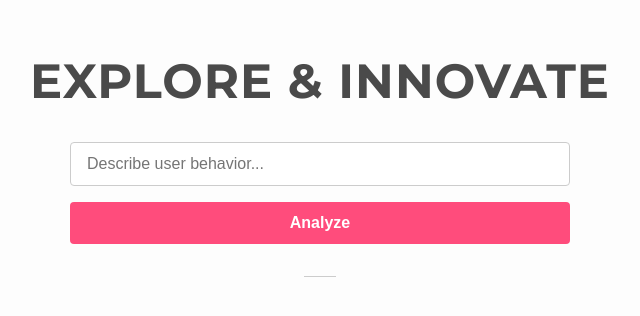
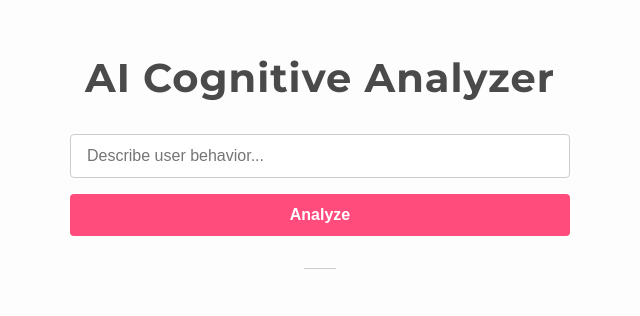
Before and after one commit to azinshahi/ai-cognitive-analyzer, a website: page index.html in a window 1280 px wide. Shown: the part 252-568 px from the top of the page, without its empty margins (320-960 px from the left). Drawn offline with Linux system fonts and the light colour scheme.

Commit message:
Update index.html

```diff
--- a/index.html
+++ b/index.html
@@ -29,7 +29,7 @@
     }
 
     h1 {
-      font-size: 3rem;
+      font-size: 2.5rem;
       font-weight: 700;
       margin-bottom: 2rem;
       text-align: center;
@@ -81,7 +81,7 @@
   </style>
 </head>
 <body>
-  <h1>EXPLORE & INNOVATE</h1>
+  <h1>AI Cognitive Analyzer</h1>
 
   <form id="analyzer-form">
     <input type="text" id="behavior" placeholder="Describe user behavior..." />
```
